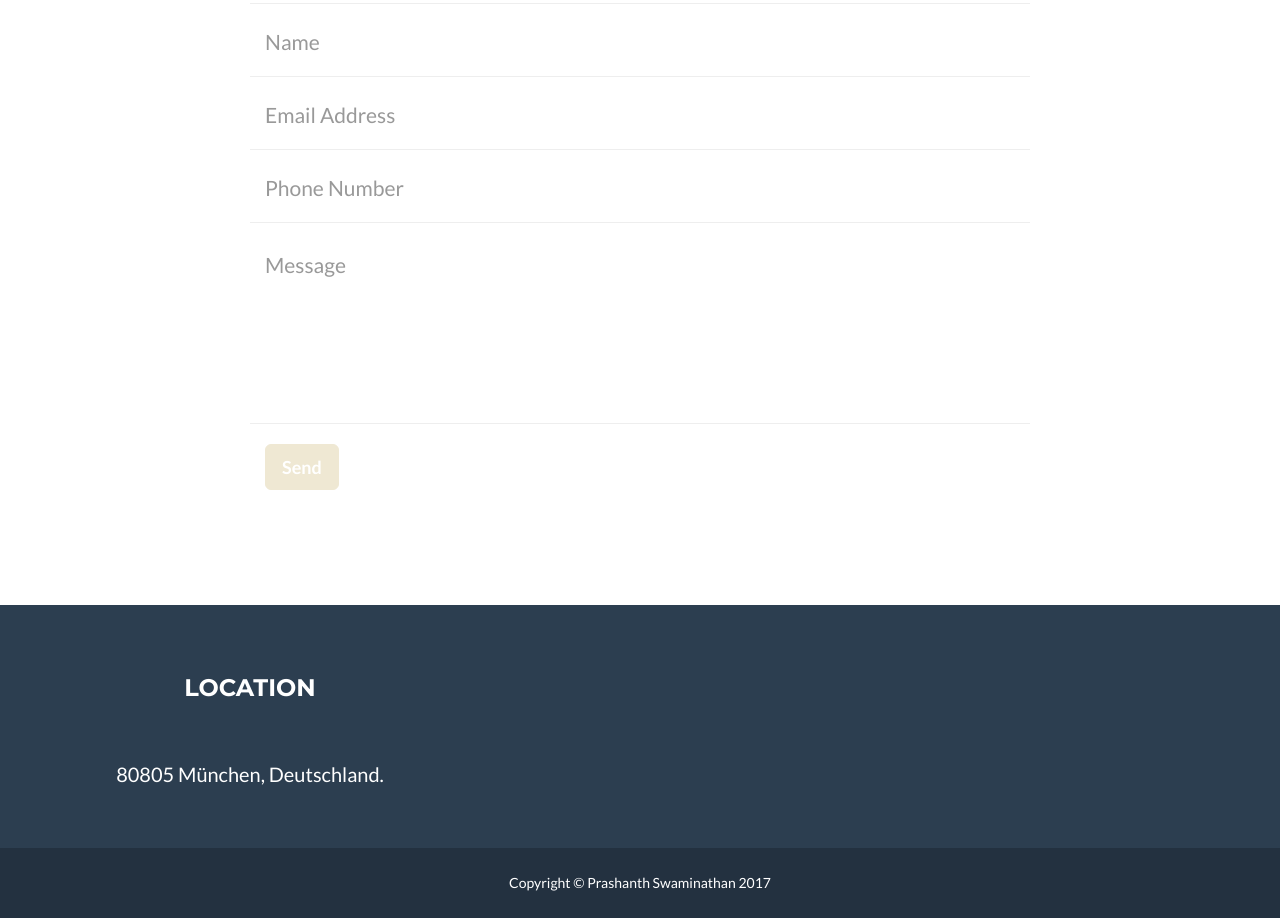
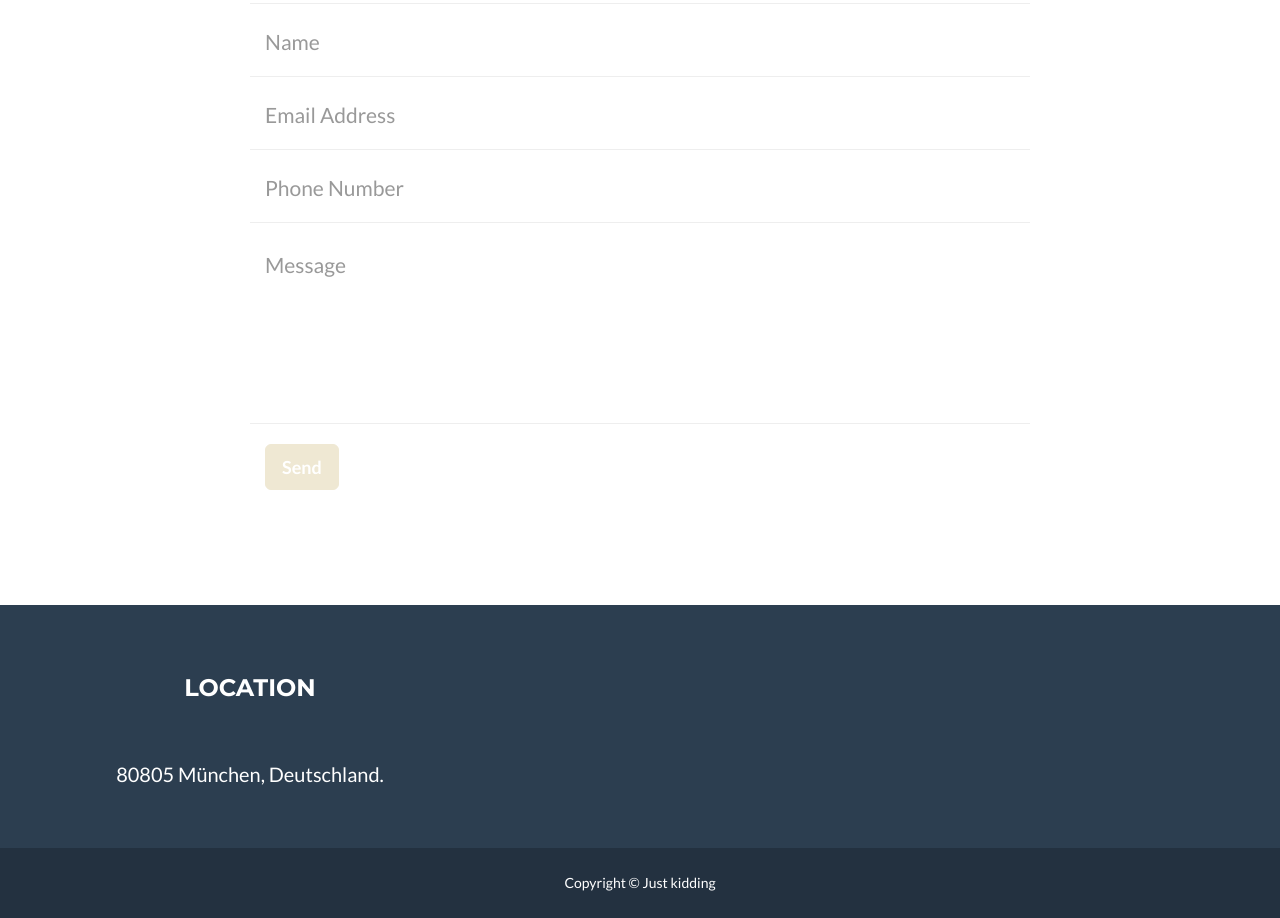
Before and after one commit to byteofprash/byteofprash.github.io, a website: page index.html in a window 1280 px wide. Shown: the part 2792-3710 px from the top of the page. Drawn offline with nearby package versions, Linux system fonts and the light colour scheme; a web font is replaced by a local one.

```diff
--- a/index.html
+++ b/index.html
@@ -302,7 +302,7 @@
             <div class="container">
                 <div class="row">
                     <div class="col-lg-12">
-                        Copyright &copy; Prashanth Swaminathan 2017
+                        Copyright &copy; Just kidding
                     </div>
                 </div>
             </div>
```
